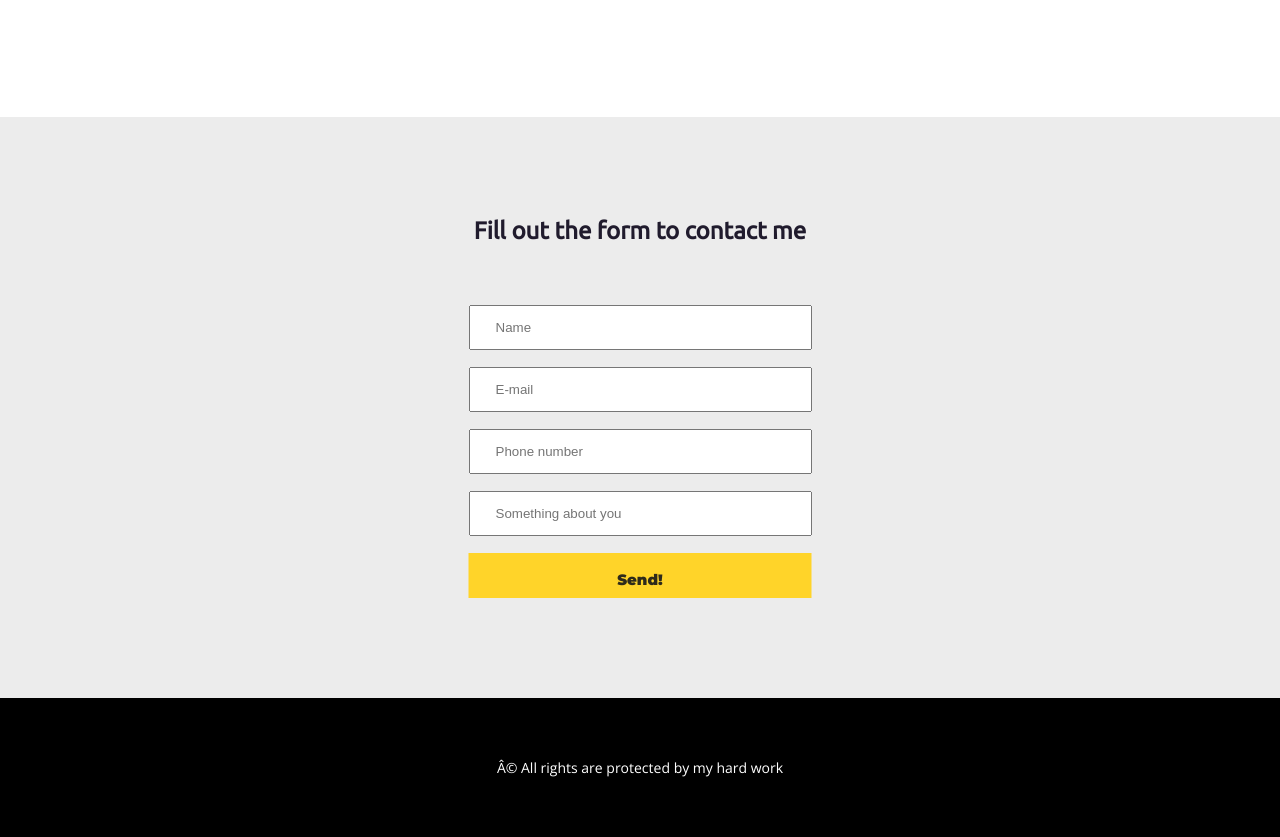
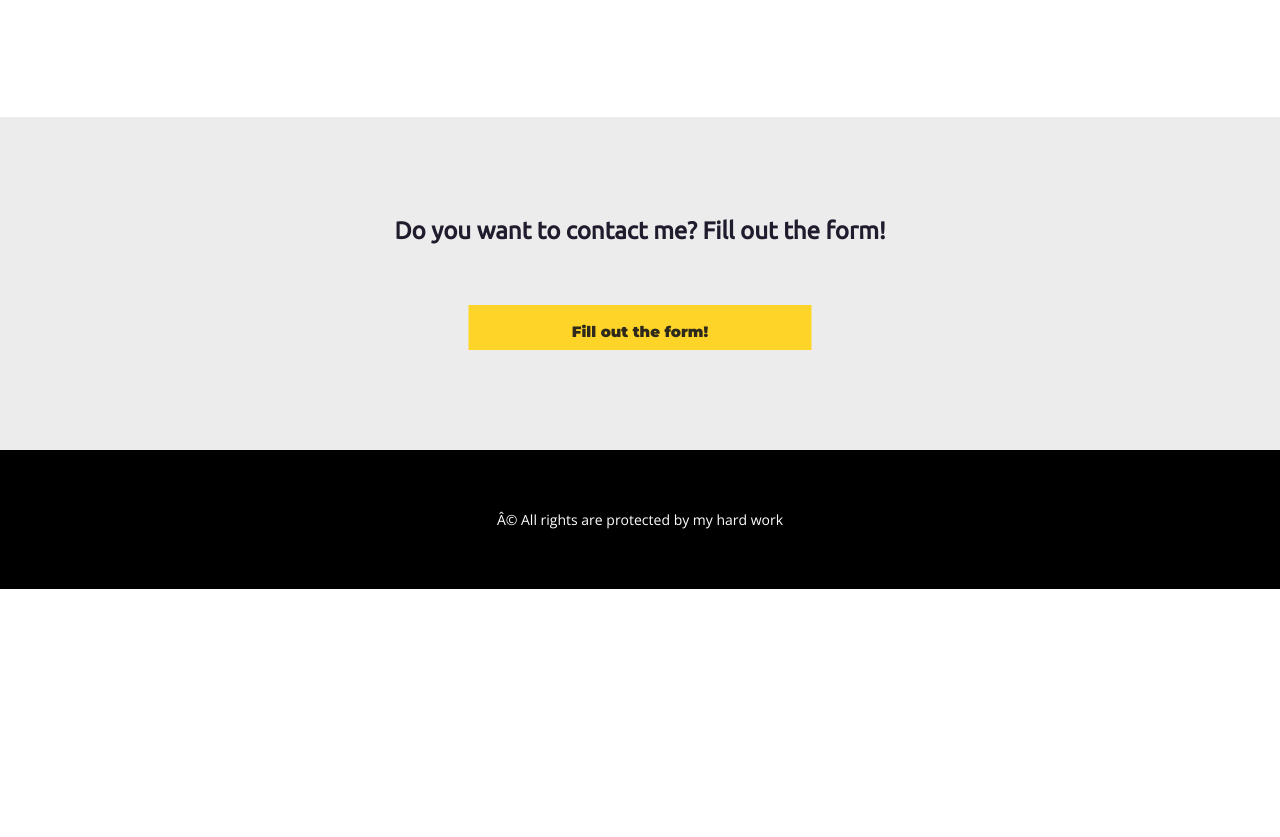
Before and after one commit to vvoronaobeatz/main, a plain HTML site: page index.html in a window 1280 px wide. Shown: the part 1039-1876 px from the top of the page. After the commit the page ends 1628 px from the top, so only its background shows below. Drawn offline with nearby package versions, Linux system fonts and the light colour scheme.

Commit message:
Add files via upload

```diff
--- a/index.html
+++ b/index.html
@@ -59,20 +59,9 @@
     <section class="mail">
         <div class="container">
             <div class="forma"></div>
-            <h2>Fill out the form to contact me</h2>
-            <form   class = "form">
-                <input type="name" placeholder="Name" name="name" class="input" required="">
-            </form>
-            <form  class="form">
-                <input type="email" placeholder="E-mail" name="email" class="input" required="">
-            </form>
-            <form  class="form">
-                <input type="tel" placeholder="Phone number" name="telefon" class="input" required="">
-            </form>
-            <form  class="form">
-                <input type="where" placeholder="Something about you" name="where" class="input" required="">
-            </form>
-            <a class="btn-2">Send!</a>
+            <h2>Do you want to contact me? Fill out the form!</h2>
+
+            <a class="btn-2" href="https://forms.gle/2dMsDowBr52mHALL9">Fill out the form!</a>
         </div>
     </section>
     <footer class="footer">
```
